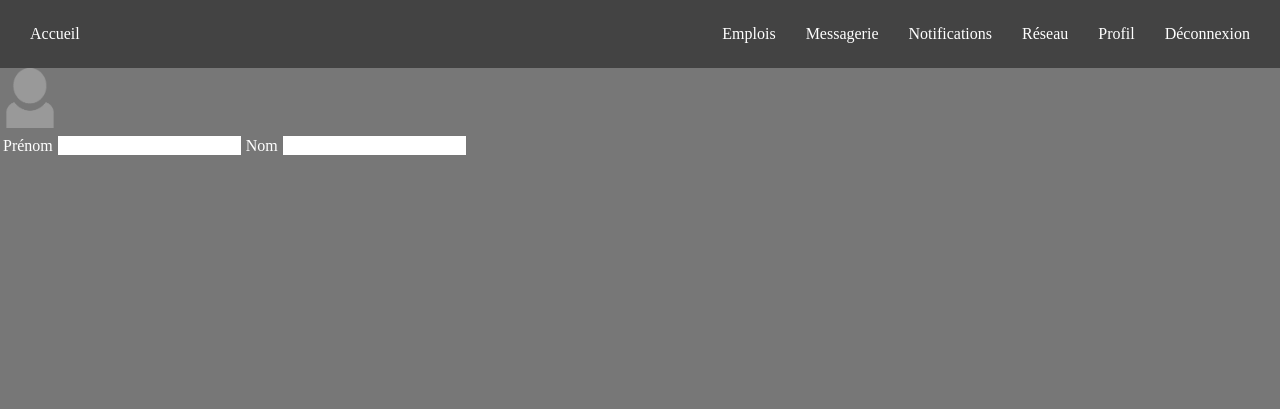
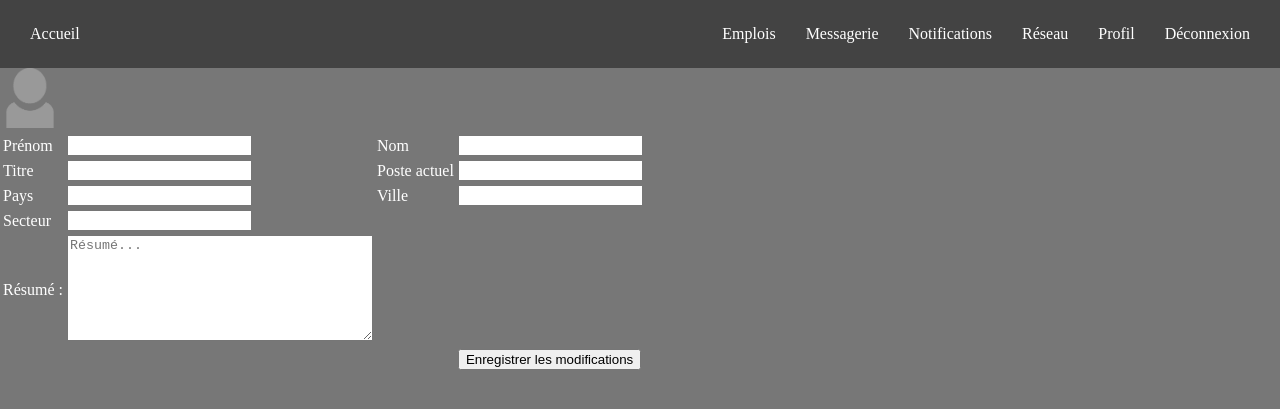
Before and after one commit to Jujulego/linkedece, a PHP site: page /modifierprofil.php in a window 1280 px wide. Shown: the top 409 px of the page. Run offline with PHP 8.4, Linux system fonts and the light colour scheme.

Commit message:
completion de la page modifierprofil.php

```diff
--- a/modifierprofil.php
+++ b/modifierprofil.php
@@ -22,30 +22,47 @@
 
 
 <div id ="menugauche">
-    <img src="images/profil.png" width="60px" height="60px" alt="Photo de profil par défault" />
+    <img src="images/profil.png" width="60px" height="60px" alt="Photo de profil par défaut" href=""/>
 </div>
 
 <div>
     <form method="post">
         <table>
             <tr>
-                <td><label for="Prénom">Prénom</label></td>
+                <td><label for="prenom">Prénom</label></td>
                 <td><input id="prenom" type="text" name="prenom"/></td>
                 <td><label for="nom">Nom</label></td>
                 <td><input id="nom" type="text" name="nom"/></td>
             </tr>
             <tr>
+                <td><label for="titre">Titre</label></td>
+                <td><input id="titre" type="text" name="titre"/></td>
+                <td><label for="poste">Poste actuel</label></td>
+                <td><input id="poste" type="text" name="poste"/></td>
+            </tr>
+            <tr>
+                <td><label for="pays">Pays</label></td>
+                <td><input id="pays" type="text" name="pays"/></td>
+                <td><label for="ville">Ville</label></td>
+                <td><input id="ville" type="text" name="ville"/></td>
+            </tr>
+            <tr>
+                <td><label for="secteur">Secteur</label></td>
+                <td><input id="secteur" type="text" name="secteur"/></td>
+            </tr>
+            <tr>
+                <td><label for="resume">Résumé :</label></td>
+                <td><label>
+                        <textarea  style="width: 300px;height:100px" placeholder="Résumé..."></textarea>
+                    </label></td>
+            </tr>
+            <tr>
+                <td>
+
+                </td>
                 <td></td>
                 <td></td>
-            </tr>
-            <tr>
-                <td></td>
-                <td></td>
-            </tr><tr>
-                <td></td>
-            </tr>
-            <tr>
-                <td></td>
+                <td><input type="button" value="Enregistrer les modifications" ></td>
             </tr>
 
 
```
